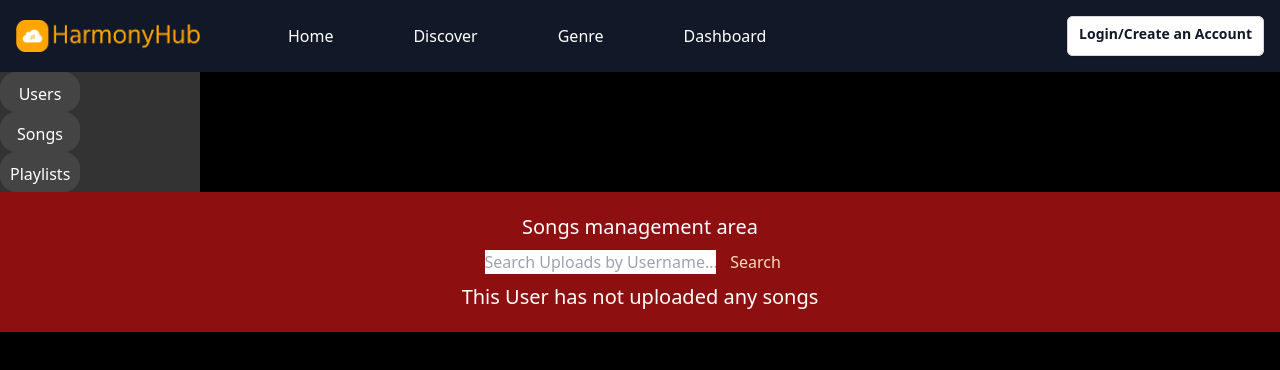
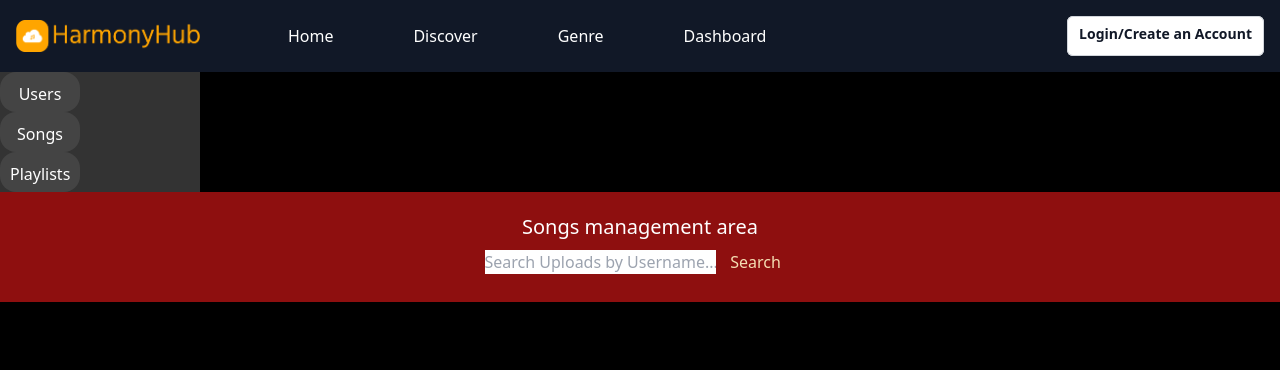
Before and after one commit to sophiephie/HarmonyHub-Client, a React (Create React App) app: page /admin in a window 1280 px wide. Both pictures are taken after a click on the button "Songs". Shown: the top 370 px of the page. Built offline with nearby package versions, Linux system fonts and the light colour scheme.

Commit message:
Cleaned up code

```diff
--- a/src/components/adminDashboardComponents/SongsTab.js
+++ b/src/components/adminDashboardComponents/SongsTab.js
@@ -11,7 +11,6 @@ function SongsTab() {
         },
         onSubmit: async (values) => {
             try {
-                // const response = await axios.get(`/admin/search?query=${encodeURIComponent(values.searchQuery)}`);
                 const response = await axios.get(`http://localhost:3001/admin/songs/${values.searchQuery}`);
                 setSearchResults(response.data);
                 console.log(response.data);
@@ -51,11 +50,11 @@ function SongsTab() {
                     ))}
                 </div>
             )}
-            {searchResults.length === 0 && (
+            {/* {searchResults.length === 0 && (
                 <div>
                     <p>This User has not uploaded any songs</p>
                 </div>
-            )}
+            )} */}
         </div>
     );
 }
```
